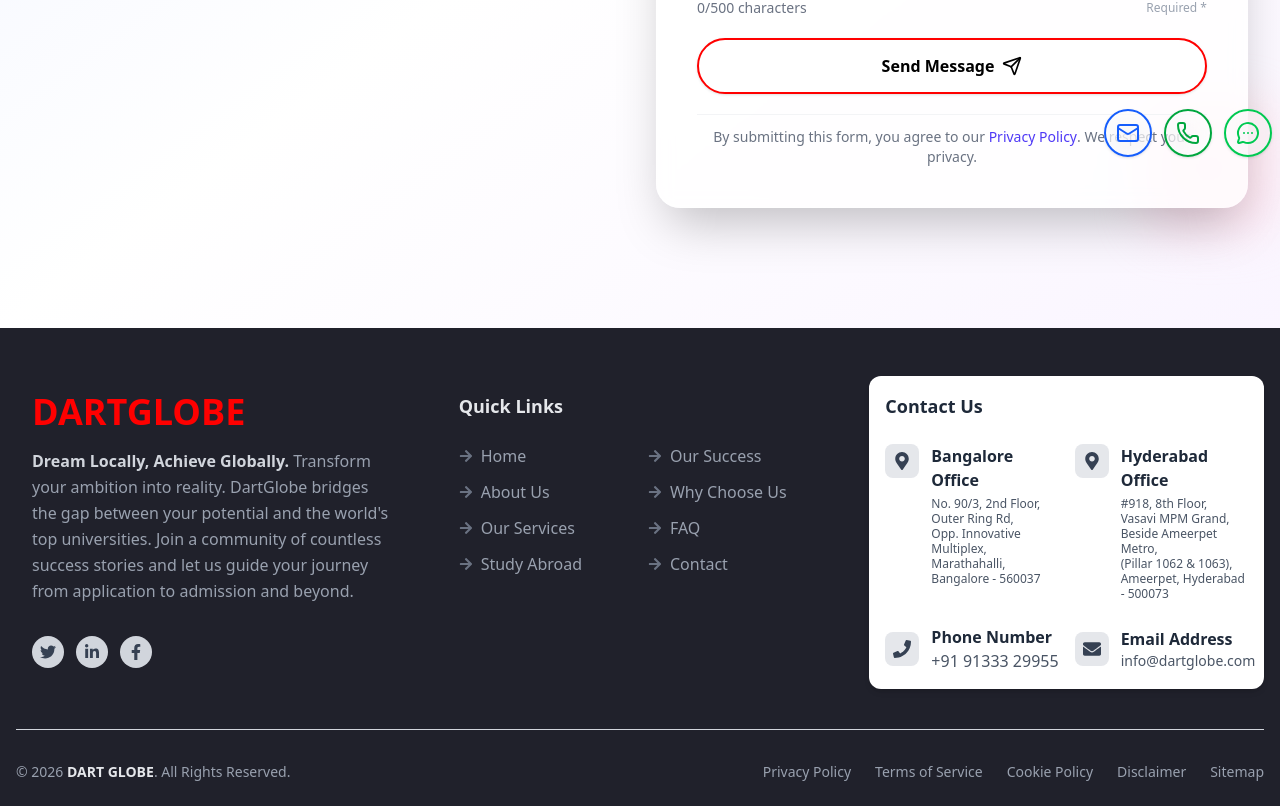
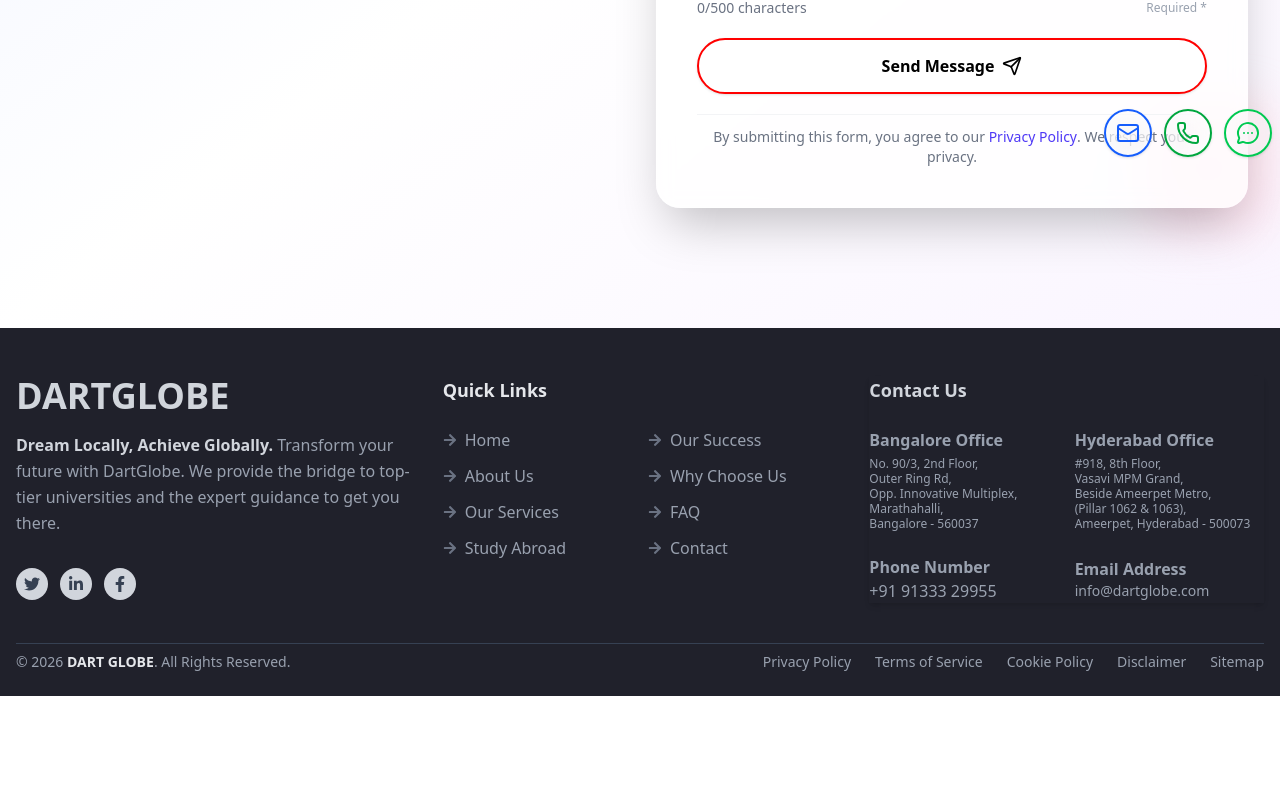
Before and after one commit to sowmyakota-mv/Abroad-Consultancy, a React (Vite) app in the folder abroad-consultancy/: page /contact in a window 1280 px wide. Shown: the part 619-1425 px from the top of the page. After the commit the page ends 1315 px from the top, so only its background shows below. Built offline with nearby package versions, Linux system fonts and the light colour scheme.

Commit message:
modified footer

```diff
--- a/abroad-consultancy/src/components/FooterSection.tsx
+++ b/abroad-consultancy/src/components/FooterSection.tsx
@@ -103,18 +103,17 @@ const Footer: React.FC = () => {
         <div className="grid grid-cols-1 md:grid-cols-3 gap-8 mb-10">
 
           {/* Column 1: Company Info */}
-          <div className="p-4 space-y-4">
+          <div className="space-y-4">
             <div className="flex items-center space-x-3 mb-4">
               <div>
-                <h2 className="text-4xl font-bold bg-gradient-to-r from-[#FF0000] to-[#FF0000] bg-clip-text text-transparent">
+                <h2 className="text-4xl font-bold bg-gradient-to-r from-gray-300 to-gray-300 bg-clip-text text-transparent">
                   DARTGLOBE
                 </h2>
               </div>
             </div>
 
             <p className="text-gray-400 leading-relaxed">
-              <strong className="text-gray-300">Dream Locally, Achieve Globally.</strong> Transform your ambition into reality. DartGlobe bridges the gap between your
-              potential and the world's top universities. Join a community of countless success stories and let us guide your journey from application to admission and beyond.
+              <strong className="text-gray-300">Dream Locally, Achieve Globally.</strong> Transform your future with DartGlobe. We provide the bridge to top-tier universities and the expert guidance to get you there.
             </p>
 
             <div className="pt-4">
@@ -133,7 +132,7 @@ const Footer: React.FC = () => {
           </div>
 
           {/* Column 2: Navigation Links */}
-          <div className='p-4'>
+          <div className=''>
             <h3 className="text-lg font-semibold mb-6 text-gray-200">
               Quick Links
             </h3>
@@ -166,8 +165,8 @@ const Footer: React.FC = () => {
           </div>
 
           {/* Column 3: Contact Info */}
-          <div className='bg-white rounded-xl p-4 shadow-md'>
-            <h3 className="text-lg font-semibold mb-6 text-gray-800">
+          <div className='shadow-md'>
+            <h3 className="text-lg font-semibold mb-6 text-gray-300">
               Contact Us
             </h3>
 
@@ -175,12 +174,12 @@ const Footer: React.FC = () => {
             <div className="grid grid-cols-1 md:grid-cols-2 gap-4 mb-6">
               {/* Bangalore Address */}
               <div className="flex items-start space-x-3 group">
-                <div className="p-2 bg-gray-200 rounded-lg flex-shrink-0">
+                {/* <div className="p-2 bg-gray-200 rounded-lg flex-shrink-0">
                   <FaMapMarkerAlt className="text-gray-700 text-lg" />
-                </div>
+                </div> */}
                 <div>
-                  <p className="font-semibold text-gray-800 mb-1">Bangalore Office</p>
-                  <p className="text-gray-600 text-xs leading-tight">
+                  <p className="font-semibold text-gray-400 mb-1 hover:text-gray-600">Bangalore Office</p>
+                  <p className="text-gray-400 text-xs leading-tight">
                     No. 90/3, 2nd Floor,<br />
                     Outer Ring Rd,<br />
                     Opp. Innovative Multiplex,<br />
@@ -192,12 +191,12 @@ const Footer: React.FC = () => {
 
               {/* Hyderabad Address */}
               <div className="flex items-start space-x-3 group">
-                <div className="p-2 bg-gray-200 rounded-lg flex-shrink-0">
+                {/* <div className="p-2 bg-gray-200 rounded-lg flex-shrink-0">
                   <FaMapMarkerAlt className="text-gray-700 text-lg" />
-                </div>
+                </div> */}
                 <div>
-                  <p className="font-semibold text-gray-800 mb-1">Hyderabad Office</p>
-                  <p className="text-gray-600 text-xs leading-tight">
+                  <p className="font-semibold text-gray-400 mb-1 hover:text-gray-600">Hyderabad Office</p>
+                  <p className="text-gray-400 text-xs leading-tight">
                     #918, 8th Floor,<br />
                     Vasavi MPM Grand,<br />
                     Beside Ameerpet Metro,<br />
@@ -212,23 +211,23 @@ const Footer: React.FC = () => {
             <div className="grid grid-cols-1 md:grid-cols-2 gap-4">
               {/* Phone Number */}
               <div className="flex items-center space-x-3 group">
-                <div className="p-2 bg-gray-200 rounded-lg">
+                {/* <div className="p-2 bg-gray-200 rounded-lg">
                   <FaPhone className="text-gray-700 text-lg" />
-                </div>
+                </div> */}
                 <div>
-                  <p className="font-semibold text-gray-800">Phone Number</p>
-                  <p className="text-gray-600">+91 91333 29955</p>
+                  <p className="font-semibold text-gray-400 hover:text-gray-600">Phone Number</p>
+                  <p className="text-gray-400">+91 91333 29955</p>
                 </div>
               </div>
 
               {/* Email Address */}
               <div className="flex items-center space-x-3 group">
-                <div className="p-2 bg-gray-200 rounded-lg">
+                {/* <div className="p-2 bg-gray-200 rounded-lg">
                   <FaEnvelope className="text-gray-700 text-lg" />
-                </div>
+                </div> */}
                 <div>
-                  <p className="font-semibold text-gray-800">Email Address</p>
-                  <p className="text-gray-600 text-sm">info@dartglobe.com</p>
+                  <p className="font-semibold text-gray-400 hover:text-gray-600">Email Address</p>
+                  <p className="text-gray-400 text-sm">info@dartglobe.com</p>
                 </div>
               </div>
             </div>
@@ -236,7 +235,7 @@ const Footer: React.FC = () => {
         </div>
 
         {/* Divider */}
-        <div className="border-t border-gray-300 my-8"></div>
+        <div className="border-t border-gray-700 my-2"></div>
 
         {/* Second Row: Copyright & Legal */}
         <div className="flex flex-col md:flex-row justify-between items-center">
```
